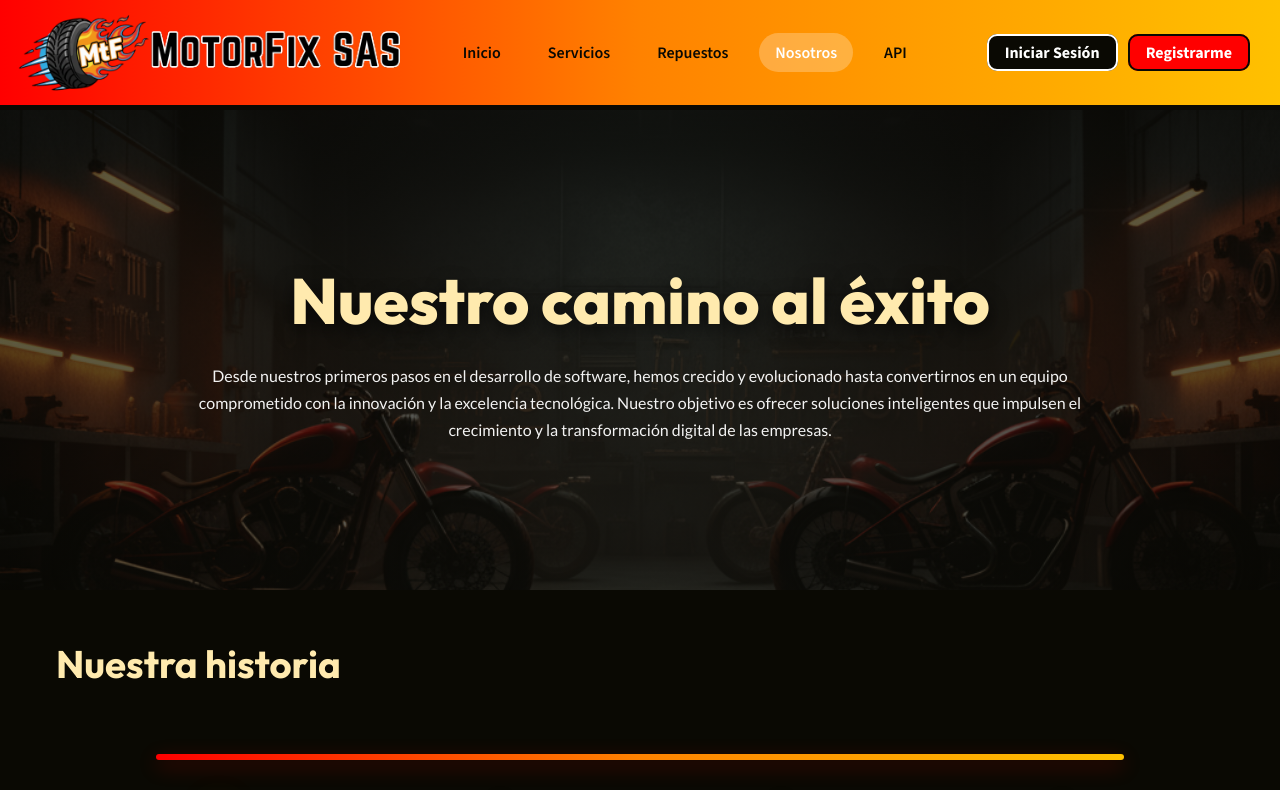
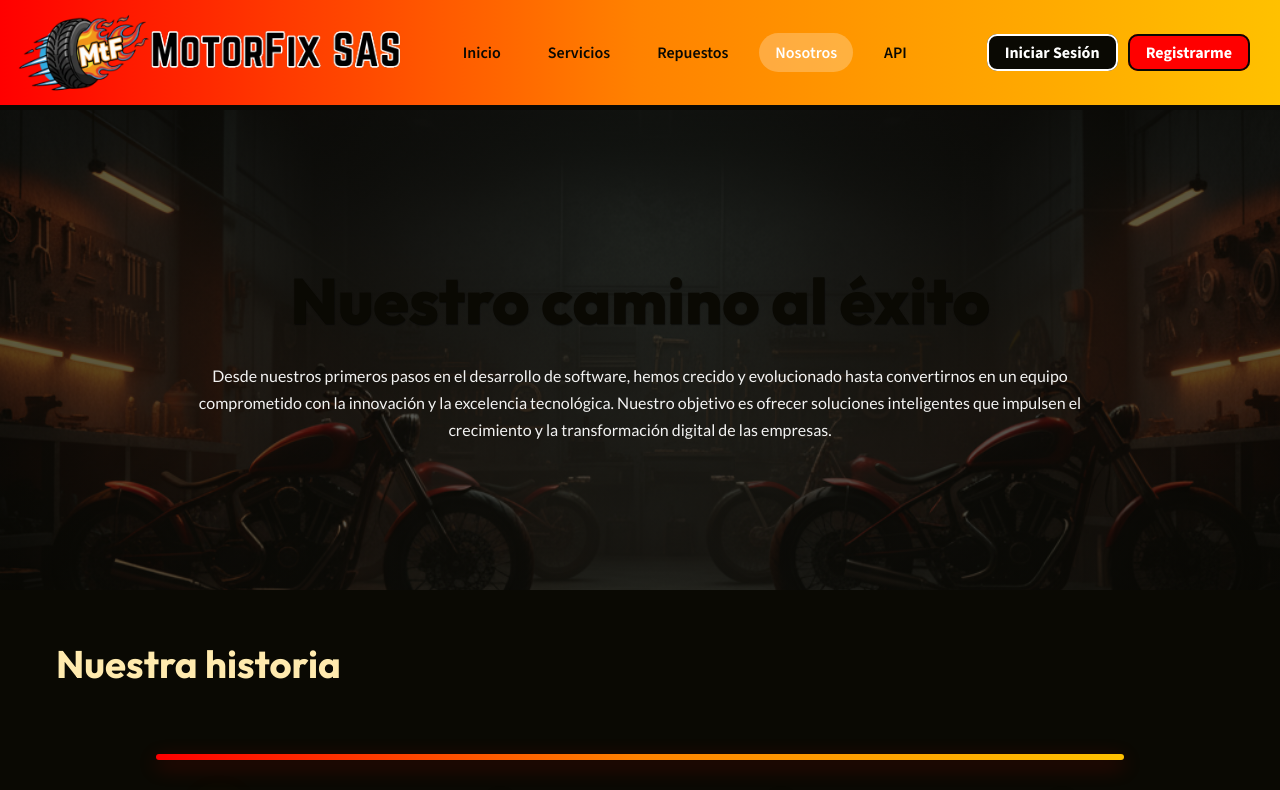
Before and after one commit to SebastianGutC/WebPage_TallerdeMotos, a React (Vite) app: page /nosotros in a window 1280 px wide. Shown: the top 790 px of the page. Built offline with nearby package versions, Linux system fonts and the light colour scheme; some icons are missing.

Commit message:
Se modifica el color del login

```diff
--- a/src/styles/login.css
+++ b/src/styles/login.css
@@ -22,11 +22,11 @@
 
 /* Título */
 .title {
-  color: #0A0903;
+  color: #0A0903 !important;
   text-align: center;
   margin-bottom: 0.5rem;
   font-size: 2.5rem;
-  text-shadow: 1px 1px 2px rgba(0, 0, 0, 0.5);
+  text-shadow: 0.5px 0.5px 1px rgba(0, 0, 0, 0.5) !important;
   font-weight: bold;
 }
 
```
